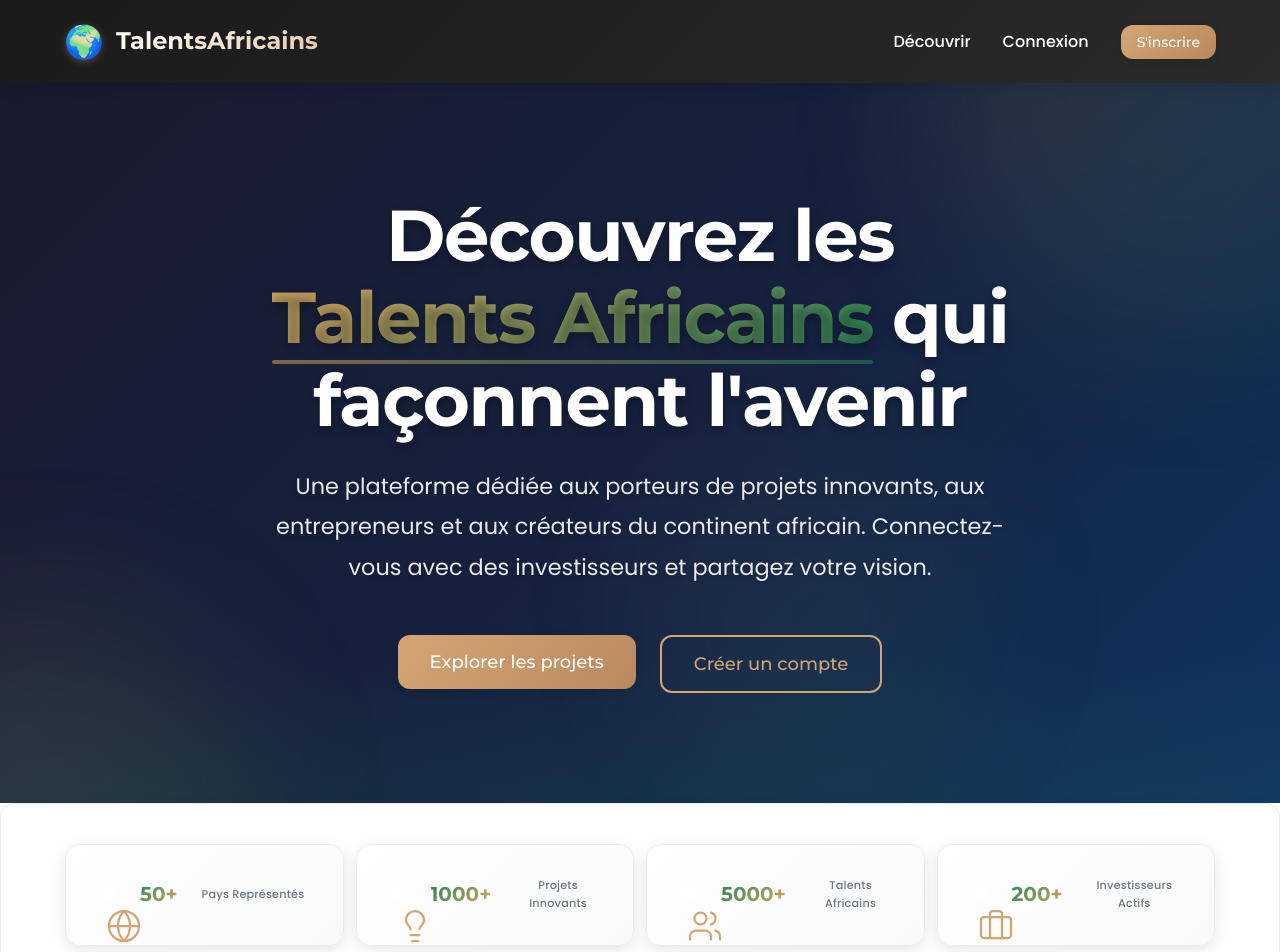
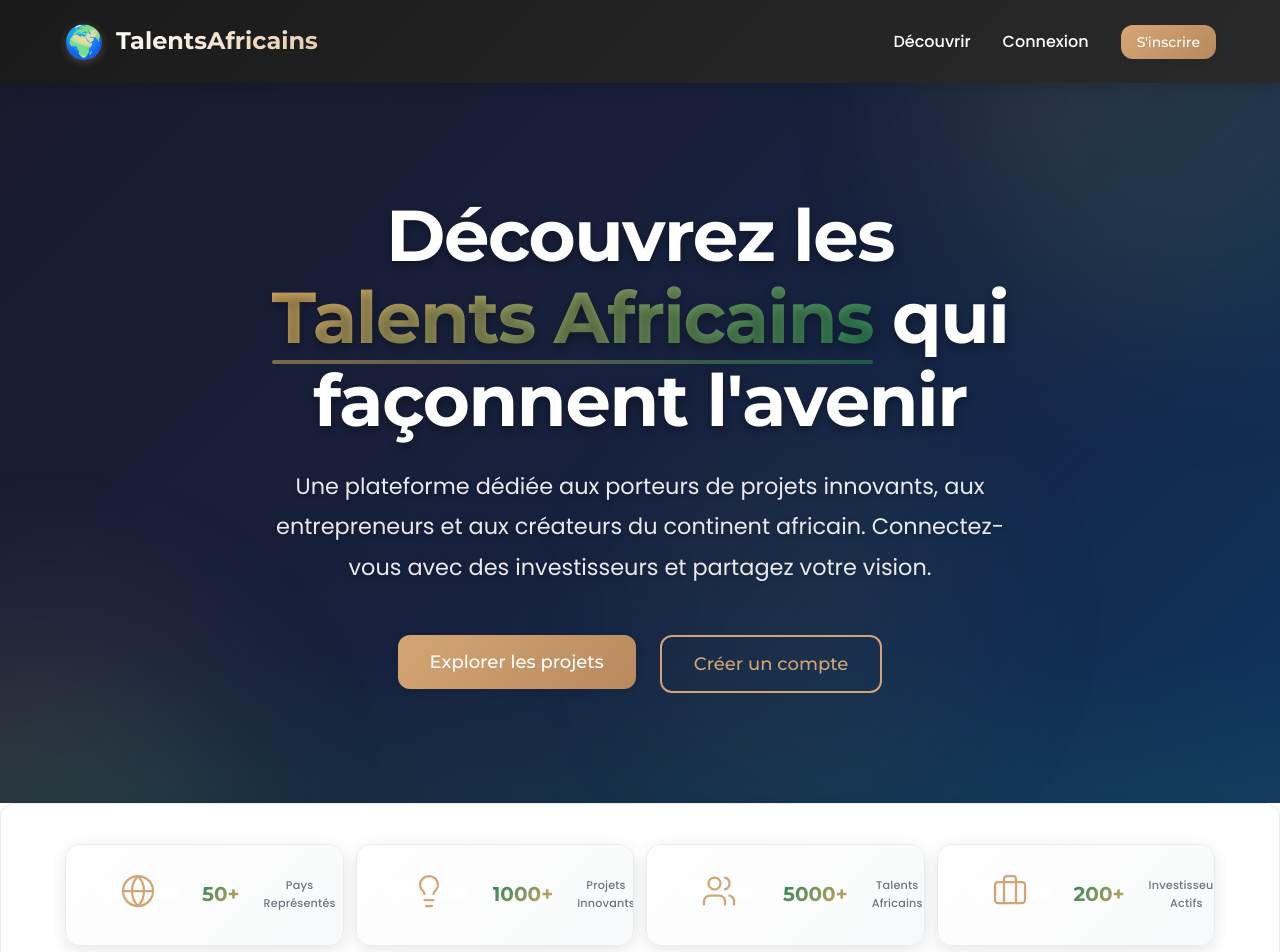
Before and after one commit to OUEDRAOGOFred/-TalentsAfricains, a React (Vite) app in the folder frontend/: page / in a window 1280 px wide. Shown: the top 952 px of the page. Built offline with nearby package versions, Linux system fonts and the light colour scheme; no server answers.

Commit message:
FIX FINAL: SVG simplifiés avec CSS dédié - retire currentColor et attributs inline qui causent problèmes

```diff
--- a/frontend/src/components/ProjectCard.css
+++ b/frontend/src/components/ProjectCard.css
@@ -181,7 +181,7 @@
 
 .project-stats {
   display: flex;
-  gap: 0.5rem;
+  gap: 0.75rem;
   align-items: center;
   flex-wrap: wrap;
 }
@@ -189,11 +189,11 @@
 .stat {
   display: flex;
   align-items: center;
-  gap: 0.35rem;
-  font-size: 0.85rem;
+  gap: 0.5rem;
+  font-size: 0.9rem;
   color: #444;
   font-weight: 500;
-  padding: 3px 8px;
+  padding: 4px 10px;
   background: transparent;
   border-radius: 4px;
   white-space: nowrap;
@@ -204,16 +204,17 @@
 }
 
 .stat-icon {
-  width: 18px !important;
-  height: 18px !important;
-  min-width: 18px !important;
-  min-height: 18px !important;
-  display: inline-block !important;
-  vertical-align: middle !important;
-  flex-shrink: 0 !important;
-  stroke: #d4a574 !important;
-  color: #d4a574 !important;
-  fill: none !important;
+  width: 18px;
+  height: 18px;
+  min-width: 18px;
+  min-height: 18px;
+  display: block;
+  flex-shrink: 0;
+  stroke: #d4a574;
+  fill: none;
+  stroke-width: 2.5;
+  stroke-linecap: round;
+  stroke-linejoin: round;
 }
 
 .btn-view-more {
--- a/frontend/src/components/ProjectCard.jsx
+++ b/frontend/src/components/ProjectCard.jsx
@@ -123,30 +123,30 @@
         <div className="project-card-footer">
           <div className="project-stats">
             <span className="stat">
-              <svg className="stat-icon" viewBox="0 0 24 24" fill="none" stroke="currentColor" strokeWidth="2.5" strokeLinecap="round" strokeLinejoin="round">
-                <path d="M20.84 4.61a5.5 5.5 0 0 0-7.78 0L12 5.67l-1.06-1.06a5.5 5.5 0 0 0-7.78 7.78l1.06 1.06L12 21.23l7.78-7.78 1.06-1.06a5.5 5.5 0 0 0 0-7.78z"></path>
+              <svg className="stat-icon" viewBox="0 0 24 24">
+                <path d="M20.84 4.61a5.5 5.5 0 0 0-7.78 0L12 5.67l-1.06-1.06a5.5 5.5 0 0 0-7.78 7.78l1.06 1.06L12 21.23l7.78-7.78 1.06-1.06a5.5 5.5 0 0 0 0-7.78z" />
               </svg>
-              {project.likes_count || 0}
+              <span>{project.likes_count || 0}</span>
             </span>
             <span className="stat">
-              <svg className="stat-icon" viewBox="0 0 24 24" fill="none" stroke="currentColor" strokeWidth="2.5" strokeLinecap="round" strokeLinejoin="round">
-                <path d="M21 15a2 2 0 0 1-2 2H7l-4 4V5a2 2 0 0 1 2-2h14a2 2 0 0 1 2 2z"></path>
+              <svg className="stat-icon" viewBox="0 0 24 24">
+                <path d="M21 15a2 2 0 0 1-2 2H7l-4 4V5a2 2 0 0 1 2-2h14a2 2 0 0 1 2 2z" />
               </svg>
-              {project.comments_count || 0}
+              <span>{project.comments_count || 0}</span>
             </span>
             <span className="stat">
-              <svg className="stat-icon" viewBox="0 0 24 24" fill="none" stroke="currentColor" strokeWidth="2.5" strokeLinecap="round" strokeLinejoin="round">
-                <path d="M1 12s4-8 11-8 11 8 11 8-4 8-11 8-11-8-11-8z"></path>
-                <circle cx="12" cy="12" r="3"></circle>
+              <svg className="stat-icon" viewBox="0 0 24 24">
+                <path d="M1 12s4-8 11-8 11 8 11 8-4 8-11 8-11-8-11-8z" />
+                <circle cx="12" cy="12" r="3" />
               </svg>
-              {project.views_count || 0}
+              <span>{project.views_count || 0}</span>
             </span>
           </div>
           <button className="btn-view-more">
             Voir plus
-            <svg viewBox="0 0 24 24" fill="none" stroke="currentColor" strokeWidth="2.5" strokeLinecap="round" strokeLinejoin="round" style={{ width: '16px', height: '16px', marginLeft: '4px' }}>
-              <line x1="5" y1="12" x2="19" y2="12"></line>
-              <polyline points="12 5 19 12 12 19"></polyline>
+            <svg viewBox="0 0 24 24" style={{ width: '16px', height: '16px', marginLeft: '4px', stroke: 'currentColor', fill: 'none', strokeWidth: '2.5', strokeLinecap: 'round', strokeLinejoin: 'round' }}>
+              <line x1="5" y1="12" x2="19" y2="12" />
+              <polyline points="12 5 19 12 12 19" />
             </svg>
           </button>
         </div>
```
